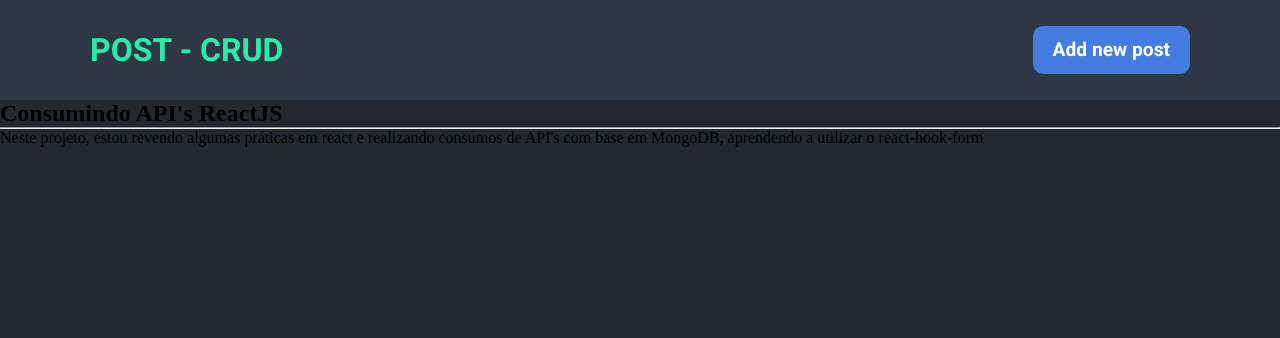
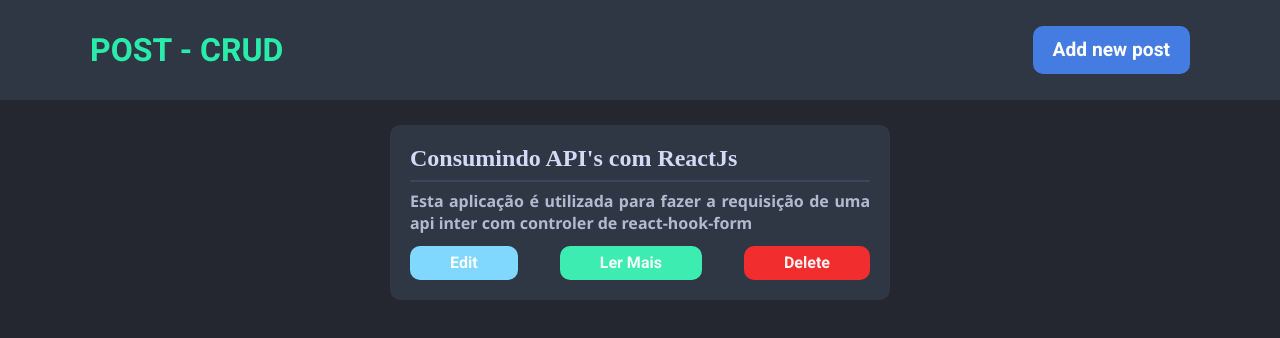
Before and after one commit to WallacyFrancis/crud-posts, a React (Create React App) app: page / in a window 1280 px wide. Shown: the top 338 px of the page. Built offline with nearby package versions, Linux system fonts and the light colour scheme.

Commit message:
Component card e Pag edit

```diff
--- /dev/null
+++ b/src/components/BtnCard/index.jsx
@@ -0,0 +1,24 @@
+import React from 'react';
+import { Link } from 'react-router-dom';
+import {
+  CardButton,
+  BtnEdit,
+  BtnRead,
+  BtnDelete,
+} from './styles'
+
+export default function BtnCard() {
+  return (
+    <CardButton>
+      <Link to="/edit">
+        <BtnEdit>Edit</BtnEdit>
+      </Link>
+      <Link to="/readmore">
+        <BtnRead>Ler Mais</BtnRead>
+      </Link>
+      <Link to="/404">
+        <BtnDelete>Delete</BtnDelete>
+      </Link>
+    </CardButton>
+  )
+}
--- /dev/null
+++ b/src/components/BtnCard/styles.js
@@ -0,0 +1,58 @@
+import styled from "styled-components"
+
+export const CardButton = styled.div`
+  display: flex;
+  justify-content: space-between;
+  margin-top: 12px;
+`
+
+export const BtnEdit = styled.button`
+  background-color: #80D8FF;
+  color: rgba(255, 255, 255, 0.938);
+  font-size: 1rem;
+  border: 0;
+  border-radius: 10px;
+  font-family: Heebo;
+  font-weight: 700;
+  cursor: pointer;
+  padding: 5px 40px;
+
+  &:hover {
+    background-color: #64C4EF;
+    transition: 0.2s;
+  }
+`
+
+export const BtnRead = styled.button`
+  background-color: #3DECB1;
+  color: rgba(255, 255, 255, 0.938);
+  font-size: 1rem;
+  border: 0;
+  border-radius: 10px;
+  font-family: Heebo;
+  font-weight: 700;
+  cursor: pointer;
+  padding: 5px 40px;
+
+  &:hover {
+    background-color: #38D19E;
+    transition: 0.2s;
+  }
+`
+
+export const BtnDelete = styled.button`
+  background-color: rgb(241, 45, 45);
+  color: rgba(255, 255, 255, 0.938);
+  font-size: 1rem;
+  border: 0;
+  border-radius: 10px;
+  font-family: Heebo;
+  font-weight: 700;
+  cursor: pointer;
+  padding: 5px 40px;
+
+  &:hover {
+    background-color: #E12525;
+    transition: 0.2s;
+  }
+`
--- /dev/null
+++ b/src/components/Card/index.jsx
@@ -0,0 +1,25 @@
+import React from 'react';
+import {
+  Container,
+  Content,
+  CardHeader,
+  Line,
+  CardContent,
+} from './styles';
+
+export default function Card({title, content, children}) {
+  return (
+    <Container>
+        <Content>
+          <CardHeader>
+            {title}
+          </CardHeader>
+          <Line />
+          <CardContent>
+            {content}
+          </CardContent>
+          {children}
+        </Content>
+      </Container>
+  )
+}
--- /dev/null
+++ b/src/components/Card/styles.js
@@ -0,0 +1,42 @@
+import styled from "styled-components";
+
+export const Container = styled.div`
+  display: flex;
+  justify-content: center;
+  flex-direction: column;
+  align-items: center;
+  margin: auto;
+`
+export const Content = styled.div`
+  max-width: 500px;
+  padding: 20px;
+  background-color: #2F3644;
+  border-radius: 10px;
+  margin-top: 25px;
+  margin-bottom: 20px;
+`
+
+export const CardHeader = styled.h2`
+  font-family: Nono Sans;
+  font-weight: 700px;
+  color: #D2DAF5;
+  font-size: 1.5rem;
+  margin-bottom: 8px;
+`
+
+export const CardContent = styled.p`
+  margin-top: 8px;
+  font-size: 1rem;
+  max-width: 500px;
+  font-family: Noto Sans;
+  font-weight: 500;
+  color: #B3BACF;
+  text-align: justify;
+`
+
+export const Line = styled.div`
+  height: 2px;
+  background-color: #3E445B;
+  width: 100%;
+  margin-bottom: 8px;
+`
--- a/src/pages/Home/index.jsx
+++ b/src/pages/Home/index.jsx
@@ -1,24 +1,18 @@
 import React from 'react';
 import HeaderMain from '../../components/HeaderMain';
+import Card from '../../components/Card';
+import BtnCard from '../../components/BtnCard';
 
 export default function Home() {
   return (
-    <div>
+    <>
       <HeaderMain />
-
-      <main>
-        <div>
-          <div>
-            <header>
-              <h2>Consumindo API's ReactJS</h2>
-            </header>
-            <hr />
-            <p>
-              Neste projeto, estou revendo algumas práticas em react e realizando consumos de API's com base em MongoDB, aprendendo a utilizar o react-hook-form
-            </p>
-          </div>
-        </div>
-      </main>
-    </div>
+      <Card
+        title="Consumindo API's com ReactJs"
+        content="Esta aplicação é utilizada para fazer a requisição de uma api inter com controler de react-hook-form"
+      >
+        <BtnCard />
+      </Card>
+    </>
   )
 }
--- a/src/pages/Readmore/index.jsx
+++ b/src/pages/Readmore/index.jsx
@@ -1,8 +1,15 @@
 import React from 'react';
 import Header from '../../components/Header';
+import Card from '../../components/Card';
 
 export default function Readmore() {
   return (
-    <Header title="LEIA MAIS" />
+    <>
+      <Header title="LEIA MAIS" />
+      <Card
+        title="Consumindo API's com ReactJs"
+        content="Esta aplicação é utilizada para fazer a requisição de uma api inter com controler de react-hook-form. Esta aplicação é utilizada para fazer a requisição de uma api inter com controler de react-hook-form. Esta aplicação é utilizada para fazer a requisição de uma api inter com controler de react-hook-form. Esta aplicação é utilizada para fazer a requisição de uma api inter com controler de react-hook-form"
+      />
+    </>
   )
 }
```
